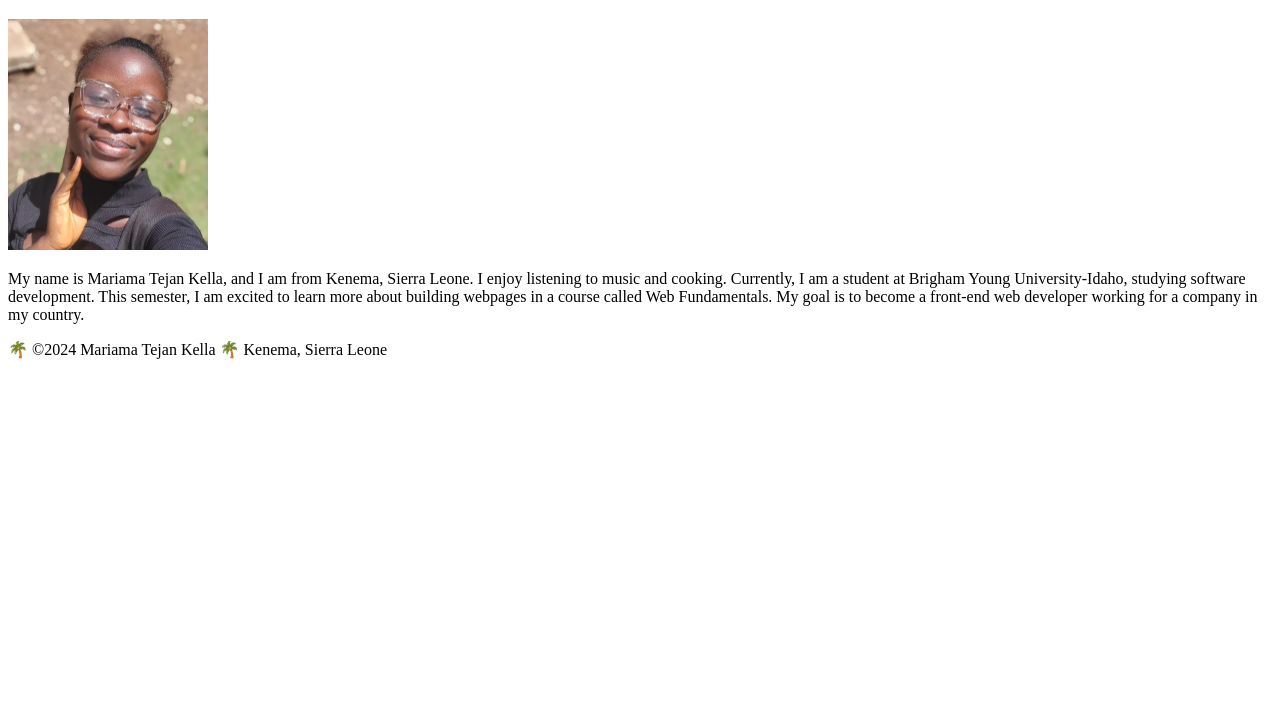
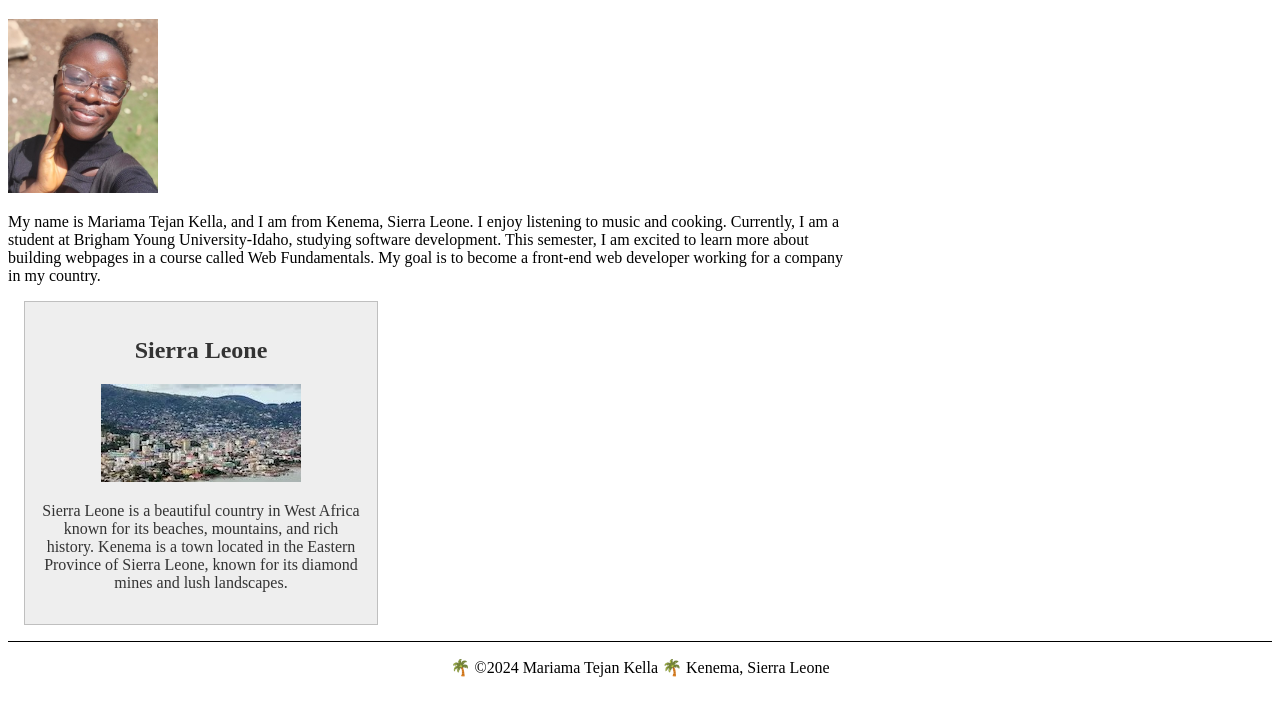
Before and after one commit to gr2005-collab/wdd130, a plain HTML site: page index.html in a window 1280 px wide. Shown: the part 87-800 px from the top of the page. Drawn offline with Linux system fonts and the light colour scheme.

Commit message:
Enhanced course homepage with meta tags, new aside element, and CSS updates for layout and styling

```diff
--- a/index.html
+++ b/index.html
@@ -4,6 +4,9 @@
     <meta charset="UTF-8">
     <meta name="viewport" content="width=device-width, initial-scale=1.0">
     <title>Mariama Tejan Kella | WDD130</title>
+    <meta name="description" content="Mariama Tejan Kella, WDD130 student, learning Web Fundamentals.">
+    <meta name="author" content="Mariama Tejan Kella">
+    <link rel="stylesheet" href="styles.css">
 </head>
 <body>
     <header>
@@ -18,6 +21,11 @@
             <img src="images/profile.jpg" alt="Hello, my name is Mariama Tejan Kella" width="200">
             <p>My name is Mariama Tejan Kella, and I am from Kenema, Sierra Leone. I enjoy listening to music and cooking. Currently, I am a student at Brigham Young University-Idaho, studying software development. This semester, I am excited to learn more about building webpages in a course called Web Fundamentals. My goal is to become a front-end web developer working for a company in my country.</p>
         </main>
+        <aside>
+        <h2>Sierra Leone</h2>
+        <img src="images/Sierra_Leone3 - Copy.jpg" alt="Sierra Leone" width="200">
+        <p>Sierra Leone is a beautiful country in West Africa known for its beaches, mountains, and rich history. Kenema is a town located in the Eastern Province of Sierra Leone, known for its diamond mines and lush landscapes.</p>
+    </aside>
     <footer>
         <p>🌴 ©2024 Mariama Tejan Kella 🌴 Kenema, Sierra Leone </p>
     </footer>
--- /dev/null
+++ b/styles.css
@@ -0,0 +1,39 @@
+/* Main section styling */
+main {
+    max-width: 840px; /* Limit the width of the main section */
+  }
+
+  /* Aside section styling */
+  aside {
+    width: 20rem;
+    margin: 1rem;
+    border: 1px solid rgba(0, 0, 0, 0.2); /* Light, semi-transparent border */
+    padding: 1rem;
+    background-color: #eee; /* Light gray background */
+    color: #333; /* Dark text */
+    text-align: center; /* Center content in aside */
+  }
+
+  /* Aside image styling */
+  aside img {
+    width: 200px; /* Fixed width of the image */
+    height: auto; /* Maintain aspect ratio */
+  }
+
+  /* Specific styling for main profile image */
+  main img {
+    width: 150px;
+    height: auto; /* Maintain aspect ratio */
+  }
+
+  /* Remove padding from all paragraphs */
+  p {
+    padding: 0;
+  }
+
+  /* Footer styling */
+  footer {
+    margin-top: 15px; /* Add space above the footer */
+    border-top: 1px solid #000; /* Top border for footer separation */
+    text-align: center; /* Center footer text */
+  }
```
Also changed, not shown: images/Sierra_Leone3 - Copy.jpg (added).
